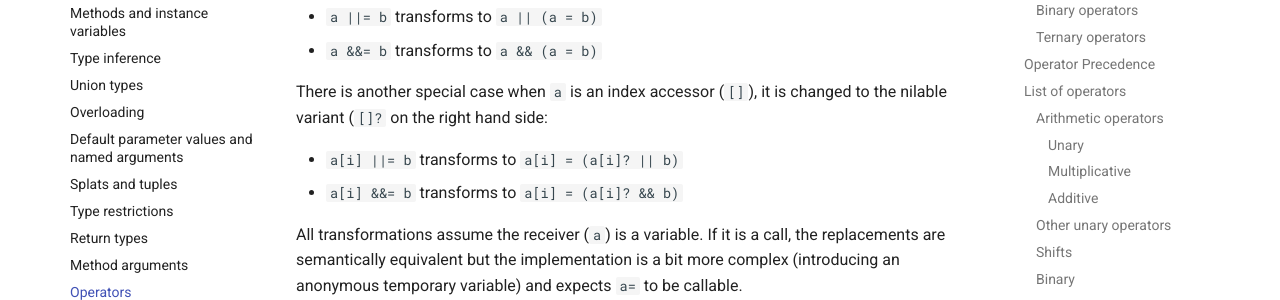
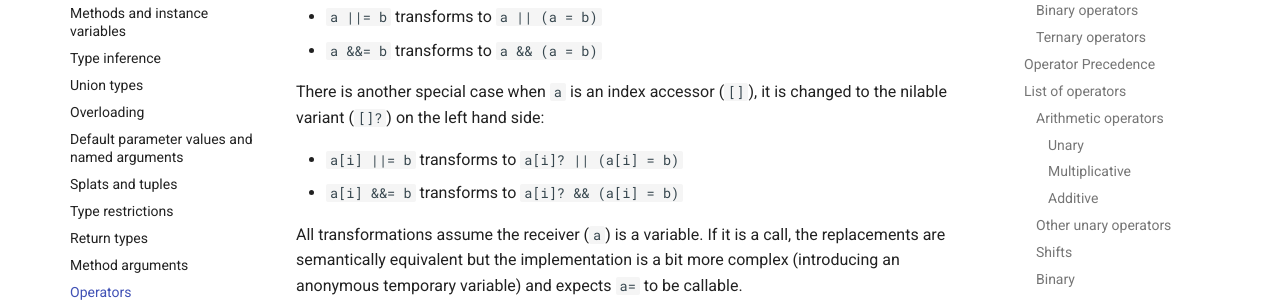
Before and after one commit to crystal-lang/crystal-book, an MkDocs documentation site: the page built from docs/syntax_and_semantics/operators.md, in a window 1280 px wide and 900 px high, scrolled down 8706 px. Shown: the part 152-452 px from the top of the window. Built offline with MkDocs 1.6.1 and Material for MkDocs 9.7.7, drawn with Linux system fonts in a browser that asks for light colours; nearby versions of some CDN libraries; library files that are not in the unit come from our copies; comment, search, counter and statistics services are not loaded; the version menu is left out.

Commit message:
Fix examples for logical assignment operators with index accessor (#874)

```diff
--- a/docs/syntax_and_semantics/operators.md
+++ b/docs/syntax_and_semantics/operators.md
@@ -339,10 +339,10 @@ Exceptions to the general expansion formula are the logical operators:
 * `a &&= b` transforms to `a && (a = b)`
 
 There is another special case when `a` is an index accessor (`[]`), it is
-changed to the nilable variant (`[]?` on the right hand side:
+changed to the nilable variant (`[]?`) on the left hand side:
 
-* `a[i] ||= b` transforms to `a[i] = (a[i]? || b)`
-* `a[i] &&= b` transforms to `a[i] = (a[i]? && b)`
+* `a[i] ||= b` transforms to `a[i]? || (a[i] = b)`
+* `a[i] &&= b` transforms to `a[i]? && (a[i] = b)`
 
 All transformations assume the receiver (`a`) is a variable. If it is a call,
 the replacements are semantically equivalent but the implementation is a bit
```
